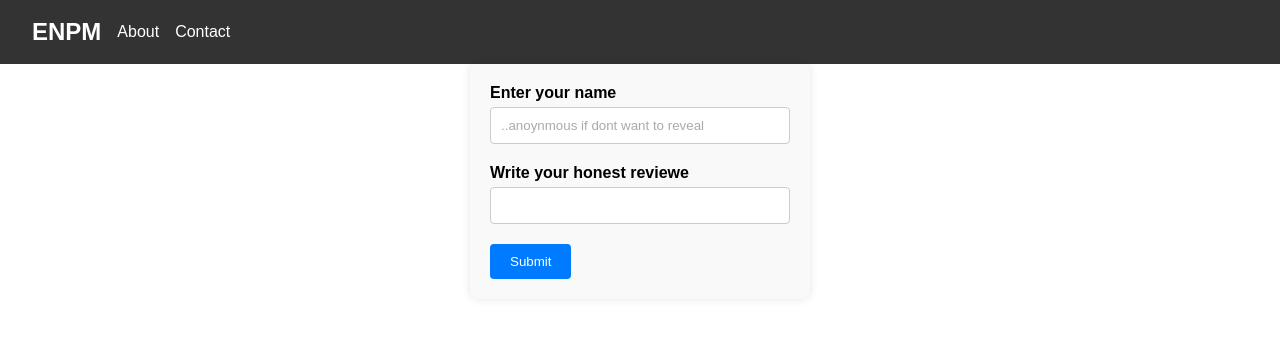
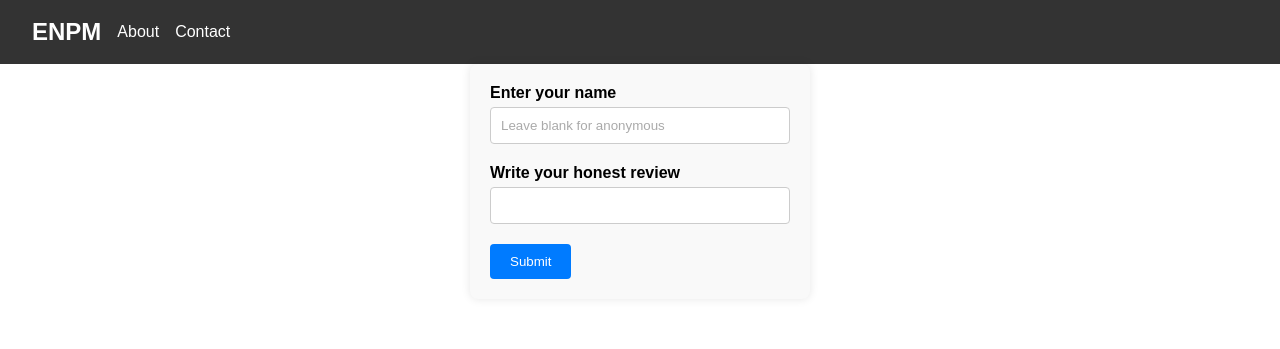
Before and after one commit to varungole/MAGE-Reviews, a React (Vite) app in the folder frontend/: page /submit-review in a window 1280 px wide. Shown: the top 349 px of the page. Built offline with nearby package versions, Linux system fonts and the light colour scheme.

Commit message:
all delete service

```diff
--- a/frontend/src/components/Form.jsx
+++ b/frontend/src/components/Form.jsx
@@ -1,15 +1,52 @@
-import React from 'react'
+import React, { useState } from 'react';
+import axios from 'axios';
+import { useNavigate } from 'react-router-dom';
 
 function Form() {
+  const [name, setName] = useState('');
+  const [review, setReview] = useState('');
+  const navigate = useNavigate();
+
+  const handleSubmit = (event) => {
+    event.preventDefault(); // Prevent default form submission behavior
+
+    const URL = 'http://localhost:8080/api/reviews/v1';
+    const formData = { name, review };
+
+    axios.post(URL, formData)
+      .then(response => {
+        console.log(response.data);
+        navigate('/software'); // Navigate on successful submission
+      })
+      .catch(error => {
+        console.log(error);
+        // Optionally handle error differently, maybe display a message to the user
+      });
+  }
+
   return (
-    <div className='review-form'>
+    <form className='review-form' onSubmit={handleSubmit}>
       <label className='review-label'>Enter your name</label>
-      <input className='review-name-input'required type='text' placeholder='..anoynmous if dont want to reveal'></input>
-      <label className='review-label'>Write your honest reviewe</label>
-      <input className='review-name-input' required type='text'></input>
+      <input
+        className='review-name-input'
+        required
+        type='text'
+        placeholder='Leave blank for anonymous'
+        value={name}
+        onChange={(e) => setName(e.target.value)}
+      />
+
+      <label className='review-label'>Write your honest review</label>
+      <input
+        className='review-name-input'
+        required
+        type='text'
+        value={review}
+        onChange={(e) => setReview(e.target.value)}
+      />
       <button type='submit' className='form-button'>Submit</button>
-    </div>
-  )
+    </form>
+  );
 }
 
-export default Form
+export default Form;
```
Also changed, not shown: 2 other files (tests, documents, lock files or other folders).
